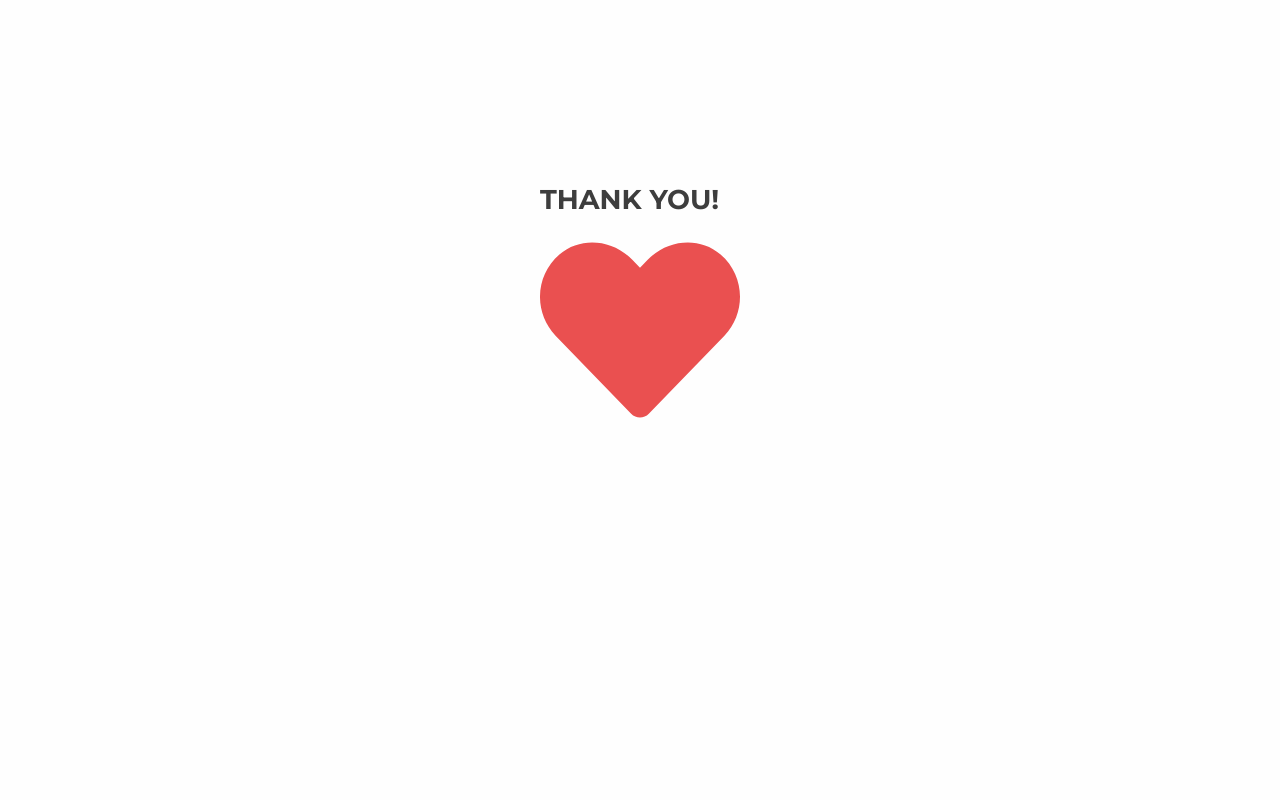
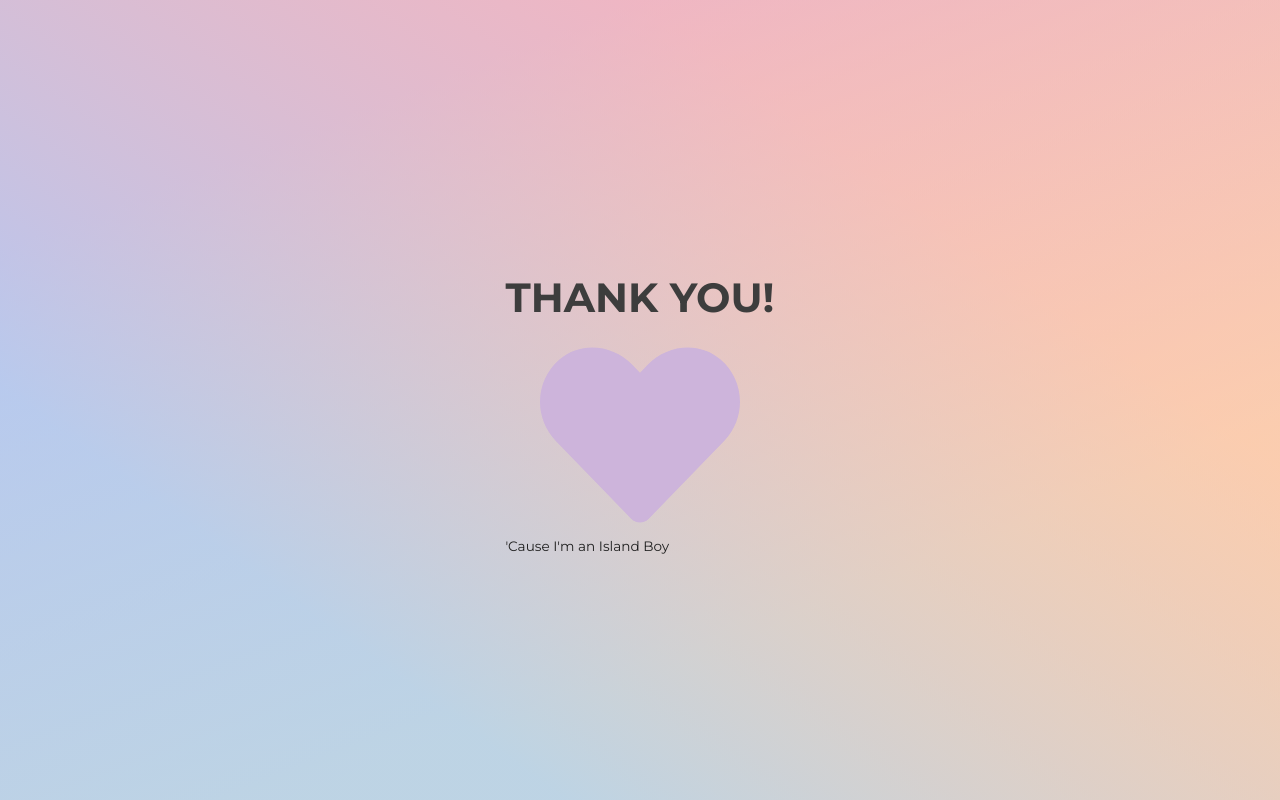
Before and after one commit to hansentim/examen-ui, a React (Create React App) app: page /thanks in a window 1280 px wide. Built offline with nearby package versions, Linux system fonts and the light colour scheme.

Commit message:
working on animation for endpage

```diff
--- a/src/animations.js
+++ b/src/animations.js
@@ -86,3 +86,11 @@ export const fadeSuperFast = {
     transition: { ease: 'easeIn', duration: 0.2 },
   },
 };
+
+export const endFade = {
+  hidden: { opacity: 0 },
+  show: {
+    opacity: 1,
+    transition: { ease: 'easeIn', duration: 2 },
+  },
+};
--- a/src/components/GlobalStyles.js
+++ b/src/components/GlobalStyles.js
@@ -13,9 +13,6 @@ const GlobalStyles = createGlobalStyle`
         @media (max-width: 1280px){
         font-size: 85%;
         }
-       /*  @media (min-width: 1920px){
-        font-size: 120%;
-    } */
 
     }
    body{
@@ -24,6 +21,7 @@ const GlobalStyles = createGlobalStyle`
         font-family: 'Montserrat', sans-serif;
         color: #202020;
         overflow-x: hidden;
+      background: #f1f1f1;;
         &::-webkit-scrollbar {
     width: 0.5rem;
 
--- a/src/pages/Endpage.js
+++ b/src/pages/Endpage.js
@@ -1,16 +1,36 @@
 import { motion } from 'framer-motion';
 import styled from 'styled-components';
 import heart from '../img/heart-solid.svg';
-import { heartAnimation } from '../animations';
+import bg from '../img/bg.svg';
+import {
+  heartAnimation,
+  endFade,
+  pageAnimation,
+  fadeSlow,
+  titleAnimB,
+} from '../animations';
+import AnimatedPage from '../components/AnimatedPage';
 
 export const AnimateHeart = () => (
+  <AnimatedPage>
     <HeartContainer>
+      <motion.div
+        variants={pageAnimation}
+        initial="hidden"
+        animate="show"
+        exit="exit"
+      >
+        <motion.div variants={titleAnimB}>
           <Heart animate="show" variants={heartAnimation}>
             {' '}
             <h1>THANK YOU!</h1>
             <img src={heart} alt="heart" />
           </Heart>
+        </motion.div>
+        <motion.p variants={endFade}>'Cause I'm an Island Boy</motion.p>
+      </motion.div>
     </HeartContainer>
+  </AnimatedPage>
 );
 
 //Style
@@ -19,16 +39,26 @@ const HeartContainer = styled.div`
   align-items: center;
   justify-content: center;
   width: 100%;
-  height: 60vh;
-  margin: 4rem auto;
+  height: 100vh;
+  margin: 0 auto;
+  background-image: url(${bg});
+  background-position: center;
+  background-repeat: no-repeat;
+  background-size: cover;
   h1 {
     padding-bottom: 1rem;
     color: #3d3d3d;
+    font-size: 3rem;
+    text-align: center;
+    @media (max-width: 1280px) {
+      /* font-size: 3rem; */
+    }
   }
 `;
 
 const Heart = styled(motion.div)`
   padding-top: 2rem;
+  text-align: center;
 `;
 
 export default AnimateHeart;
```
Also changed, not shown: src/img/heart-solid.svg. Lines whose indentation alone changed are shown as unchanged.
